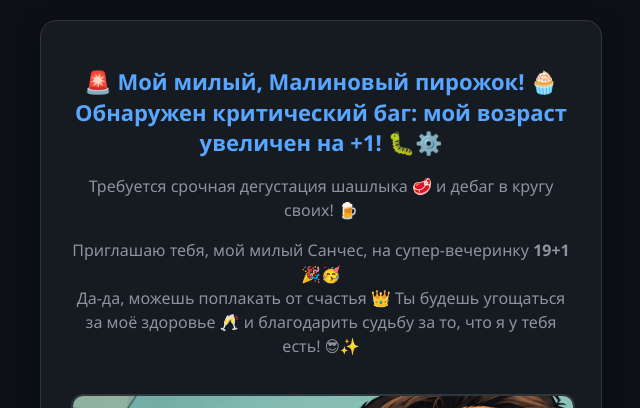
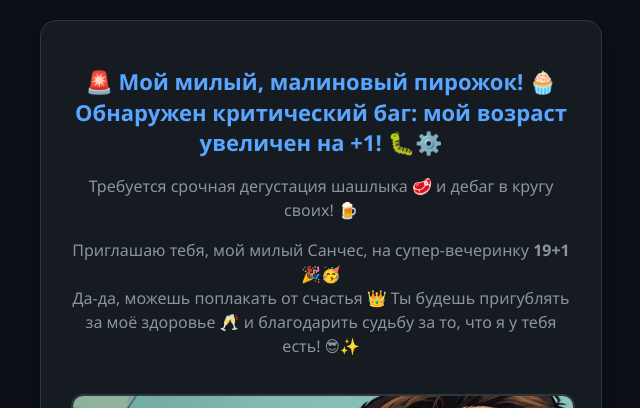
Before and after one commit to crossoutgamer226-bot/party-invite-VIP, a plain HTML site: page index.html in a window 1280 px wide. Shown: the top 408 px of the page, 319-959 px from the left. Drawn offline with Linux system fonts and the light colour scheme.

```diff
--- a/index.html
+++ b/index.html
@@ -44,12 +44,12 @@
 </head>
 <body>
     <div class="container">
-        <h1>🚨 Мой милый, Малиновый пирожок! 🧁<br>Обнаружен критический баг: мой возраст увеличен на +1! 🐛⚙️</h1>
+        <h1>🚨 Мой милый, малиновый пирожок! 🧁<br>Обнаружен критический баг: мой возраст увеличен на +1! 🐛⚙️</h1>
 
         <p>Требуется срочная дегустация шашлыка 🥩 и дебаг в кругу своих! 🍺</p>
 
         <p>Приглашаю тебя, мой милый Санчес, на супер-вечеринку <strong>19+1</strong> 🎉🥳<br>
-        Да-да, можешь поплакать от счастья 👑 Ты будешь угощаться за моё здоровье 🥂 и благодарить судьбу за то, что я у тебя есть! 😎✨</p>
+        Да-да, можешь поплакать от счастья 👑 Ты будешь пригублять за моё здоровье 🥂 и благодарить судьбу за то, что я у тебя есть! 😎✨</p>
 
         <!-- Общая фотография (отобразится полностью) -->
         <img src="friend.jpg" alt="Наш момент" class="photo">
```
